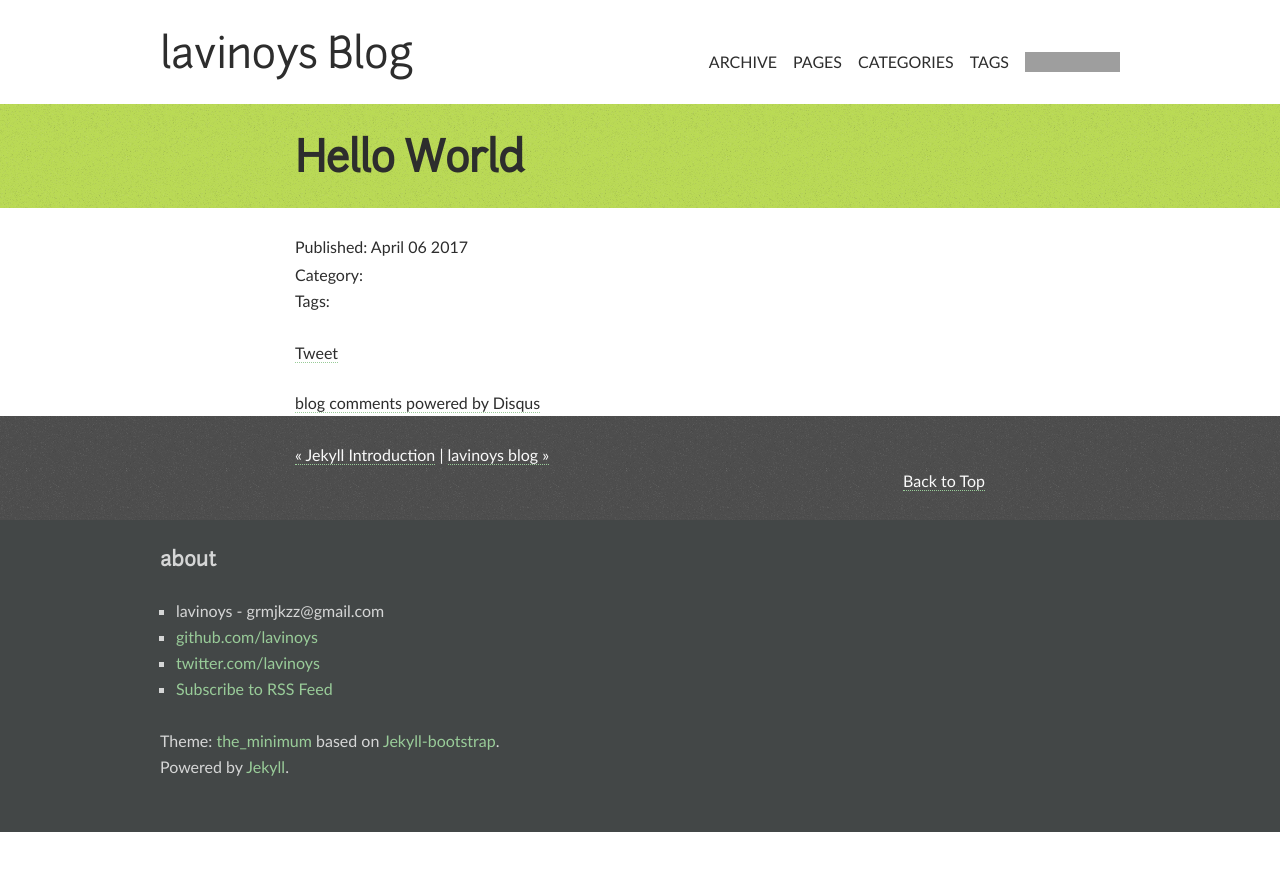
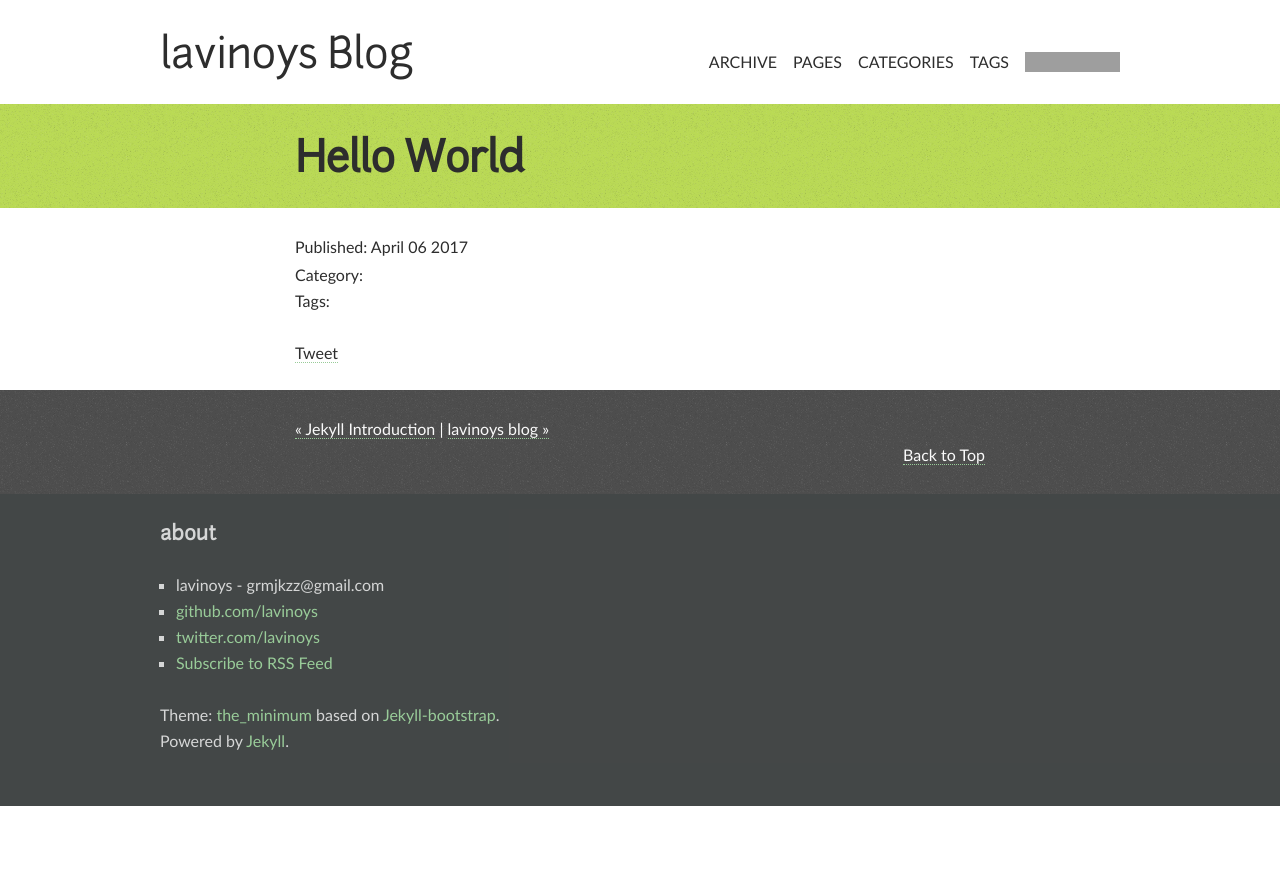
Before and after one commit to lavinoys/lavinoys.github.com, a Jekyll site: the page built from _posts/2017-04-06-hello-world.md, in a window 1280 px wide. Shown: the top 871 px of the page. Built offline with Jekyll 4.4.1, drawn with Linux system fonts in a browser that asks for light colours; comment, search, counter and statistics services are not loaded; part of the change alters nothing that is shown; grey boxes are pictures that could not be loaded.

Commit message:
페이스북 댓글

```diff
--- a/_config.yml
+++ b/_config.yml
@@ -82,20 +82,20 @@ JB :
   # Set 'provider' to false to turn commenting off globally.
   #
   comments :
-    provider : disqus
+    provider : facebook
     disqus :
       short_name : lavinoys
     livefyre :
-      false #site_id : 123
+      site_id : 123
     intensedebate :
-      false #account : 123abc
+      account : 123abc
     facebook :
-      false #appid : 123
-      #num_posts: 5
-      #width: 580
-      #colorscheme: light
+      appid : 369508283449973
+      num_posts: 5
+      width: 580
+      colorscheme: light
     duoshuo :
-      false #short_name : lavinoys
+      short_name : jekyllbootstrap
 
   # Settings for analytics helper
   # Set 'provider' to the analytics provider you want to use.
@@ -104,16 +104,16 @@ JB :
   analytics :
     provider : google
     gauges :
-        false #site_id : 'lavinoys-github-jekyll'
+        site_id : 'SITE ID'
     google :
         tracking_id : 'UA-97077865-1'
     getclicky :
-      false #site_id : 'lavinoys-github-jekyll'
+      site_id :
     mixpanel :
-        false #token : '_MIXPANEL_TOKEN_'
+        token : '_MIXPANEL_TOKEN_'
     piwik :
-       false # baseURL : 'myserver.tld/piwik' # Piwik installation address (without protocol)
-        #idsite : '1'                   # the id of the site on Piwik
+        baseURL : 'myserver.tld/piwik' # Piwik installation address (without protocol)
+        idsite : '1'                   # the id of the site on Piwik
 
   # Settings for sharing helper.
   # Sharing is for things like tweet, plusone, like, reddit buttons etc.
```
